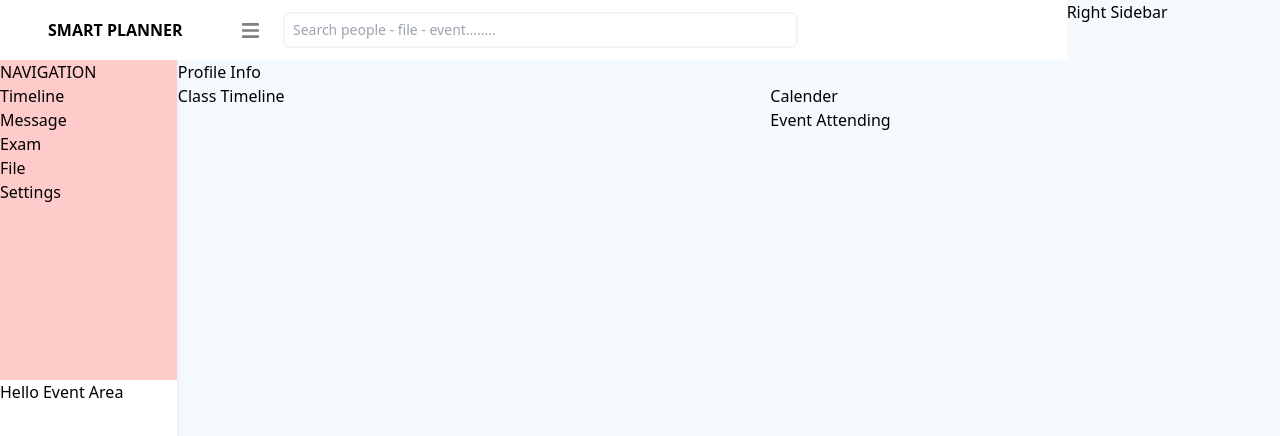
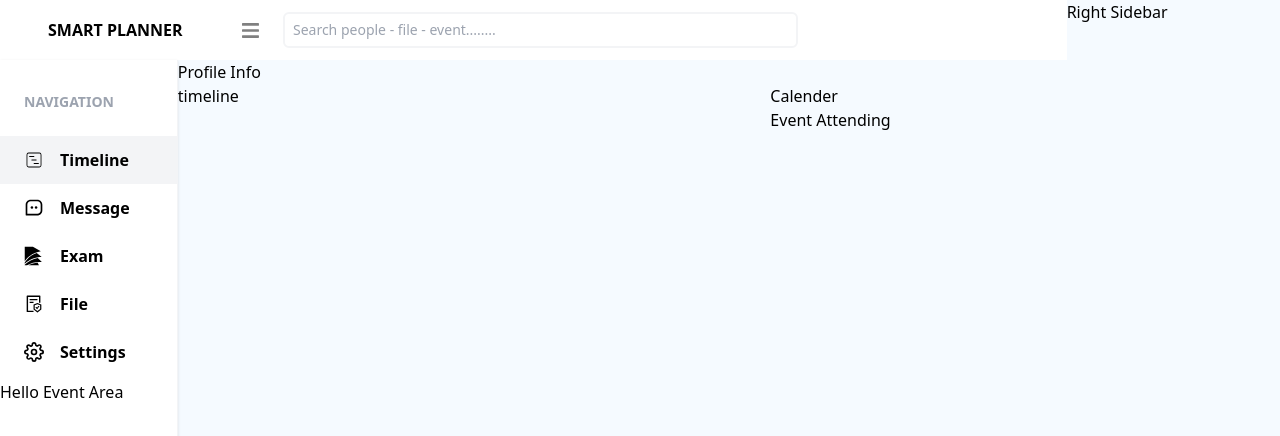
Before and after one commit to morshedulmunna/web-smart-planner, a Next.js app: page / in a window 1280 px wide. Shown: the top 436 px of the page. Built offline with nearby package versions, Linux system fonts and the light colour scheme.

Commit message:
Sidebar added and fix layout

```diff
--- a/src/core-ui/LeftSidebar.tsx
+++ b/src/core-ui/LeftSidebar.tsx
@@ -1,21 +1,40 @@
 import Link from "next/link";
+import { useRouter } from "next/router";
 import React, { type FC } from "react";
+import { AiOutlineFileProtect } from "react-icons/ai";
+import { BiMessageSquareDots } from "react-icons/bi";
+import { CiViewTimeline } from "react-icons/ci";
+import { FiSettings } from "react-icons/fi";
+import { GiPapers } from "react-icons/gi";
 
 interface LeftSidebarProps {}
 
 const LeftSidebar: FC<LeftSidebarProps> = ({}) => {
+  const location = useRouter();
+
+  console.log(location.pathname);
+
   return (
     <React.Fragment>
       <div className=" border-r-[1px] border-gray-100 bg-white shadow">
-        <div className="min-h-[40vh] bg-red-200">
-          <p>NAVIGATION</p>
-          {navigationData.map((each) => (
-            <ul>
-              <li>
-                <Link href={each.path}> {each.label} </Link>
-              </li>
-            </ul>
-          ))}
+        <div className="bg- min-h-[40vh] ">
+          <p className="px-6 pt-8 text-sm font-semibold text-gray-400">
+            NAVIGATION
+          </p>
+          <ul className="mt-6">
+            {navigationData.map((each) => (
+              <Link key={each.id} href={each.path}>
+                <li
+                  className={`flex items-center justify-start space-x-4 p-6 py-3 font-semibold duration-300 ease-linear hover:bg-gray-100 ${
+                    location.pathname === each.path && "bg-gray-100"
+                  } `}
+                >
+                  <span> {each.icon} </span>
+                  <span>{each.label}</span>
+                </li>
+              </Link>
+            ))}
+          </ul>
         </div>
 
         <div className="min-h-[55vh]">
@@ -32,25 +51,30 @@ const navigationData = [
     id: 1,
     label: "Timeline",
     path: "/",
+    icon: <CiViewTimeline size={20} />,
   },
   {
     id: 1,
     label: "Message",
     path: "/message",
+    icon: <BiMessageSquareDots size={20} />,
   },
   {
     id: 1,
     label: "Exam",
     path: "/exam",
+    icon: <GiPapers size={20} />,
   },
   {
     id: 1,
     label: "File",
     path: "/file",
+    icon: <AiOutlineFileProtect size={20} />,
   },
   {
     id: 1,
     label: "Settings",
     path: "/settings",
+    icon: <FiSettings size={20} />,
   },
 ];
--- a/src/pages/_app.tsx
+++ b/src/pages/_app.tsx
@@ -1,8 +1,9 @@
-import { type AppType } from "next/app";
+import { QueryClient, QueryClientProvider } from "@tanstack/react-query";
 import { type Session } from "next-auth";
 import { SessionProvider } from "next-auth/react";
+import { type AppType } from "next/app";
+import { LeftSidebar, TopNavbar } from "~/core-ui";
 import "~/styles/globals.css";
-import { QueryClient, QueryClientProvider } from "@tanstack/react-query";
 
 const queryClient = new QueryClient();
 
@@ -13,7 +14,32 @@ const MyApp: AppType<{ session: Session | null }> = ({
   return (
     <SessionProvider session={session}>
       <QueryClientProvider client={queryClient}>
-        <Component {...pageProps} />
+        <div className=" grid h-screen grid-cols-12 overflow-hidden ">
+          <div className=" col-span-10">
+            <div className=" bg-white ">
+              <TopNavbar />
+            </div>
+            <div className="grid grid-cols-12">
+              <aside className="col-span-2  ">
+                <LeftSidebar />
+              </aside>
+              <div className="col-span-10 ">
+                <div className="">Profile Info</div>
+                <div className="grid grid-cols-12 ">
+                  <div className=" col-span-12   lg:col-span-8">
+                    <Component {...pageProps} />
+                  </div>
+
+                  <div className=" col-span-12 lg:col-span-4">
+                    <div>Calender</div>
+                    <div>Event Attending</div>
+                  </div>
+                </div>
+              </div>
+            </div>
+          </div>
+          <div className="col-span-2 ">Right Sidebar</div>
+        </div>
       </QueryClientProvider>
     </SessionProvider>
   );
--- a/src/pages/index.tsx
+++ b/src/pages/index.tsx
@@ -1,38 +1,8 @@
 import React, { type FC } from "react";
-import { LeftSidebar, TopNavbar } from "~/core-ui";
 
 interface HomeProps {}
 
 const Home: FC<HomeProps> = ({}) => {
-  return (
-    <React.Fragment>
-      <div className=" grid h-screen grid-cols-12 overflow-hidden ">
-        <div className=" col-span-10">
-          <div className=" bg-white ">
-            <TopNavbar />
-          </div>
-          <div className="grid grid-cols-12">
-            <div className="col-span-2  ">
-              <LeftSidebar />
-            </div>
-            <div className="col-span-10 ">
-              <div className="">Profile Info</div>
-              <div className="grid grid-cols-12 ">
-                <div className=" col-span-12   lg:col-span-8">
-                  Class Timeline
-                </div>
-
-                <div className=" col-span-12 lg:col-span-4">
-                  <div>Calender</div>
-                  <div>Event Attending</div>
-                </div>
-              </div>
-            </div>
-          </div>
-        </div>
-        <div className="col-span-2 ">Right Sidebar</div>
-      </div>
-    </React.Fragment>
-  );
+  return <React.Fragment>timeline</React.Fragment>;
 };
 export default Home;
--- /dev/null
+++ b/src/pages/message.tsx
@@ -0,0 +1,8 @@
+import React, { type FC } from "react";
+
+interface messageProps {}
+
+const message: FC<messageProps> = ({}) => {
+  return <React.Fragment>message</React.Fragment>;
+};
+export default message;
```
Also changed, not shown: src/pages/timeline.tsx (renamed from src/pages/timeline/index.tsx).
